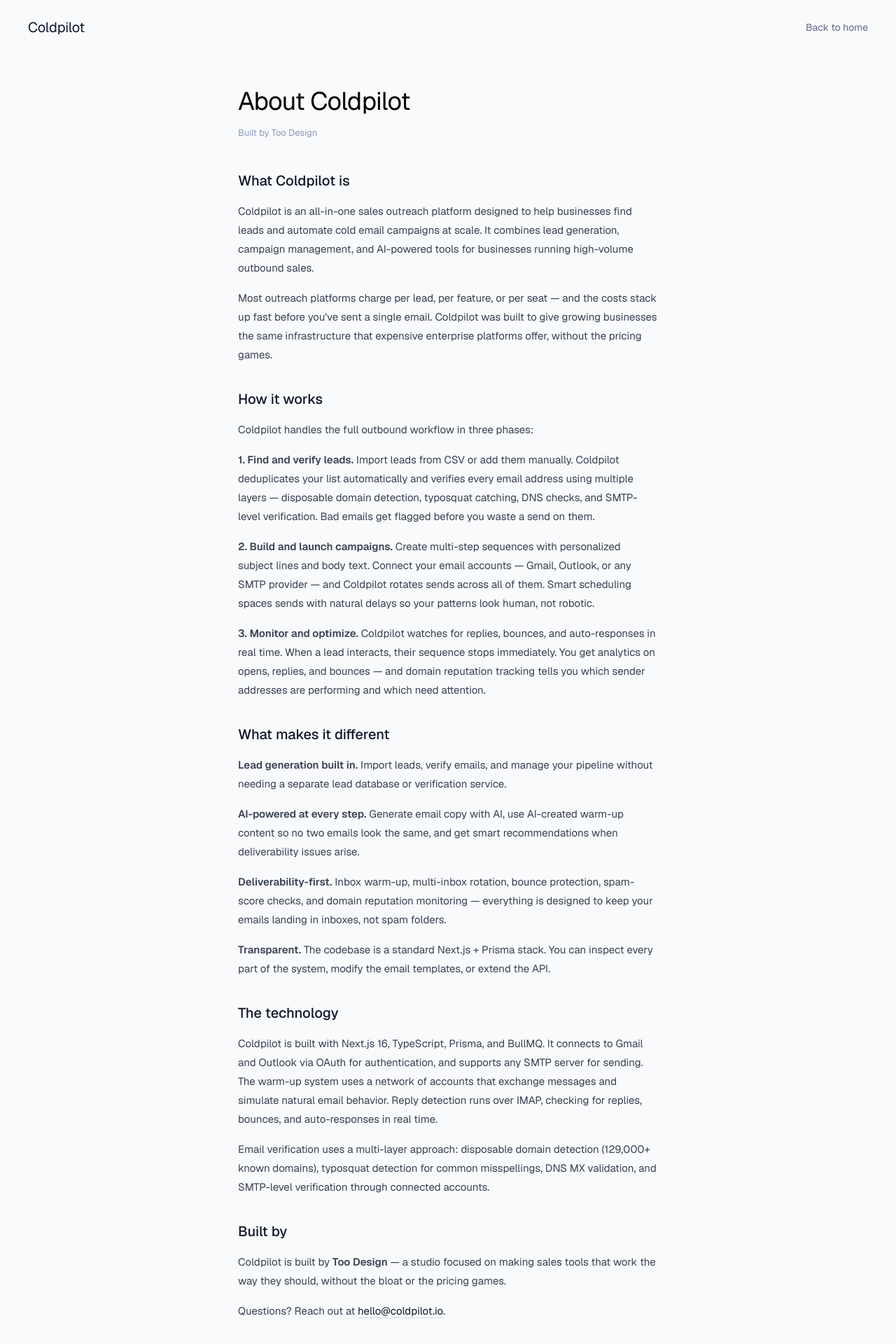
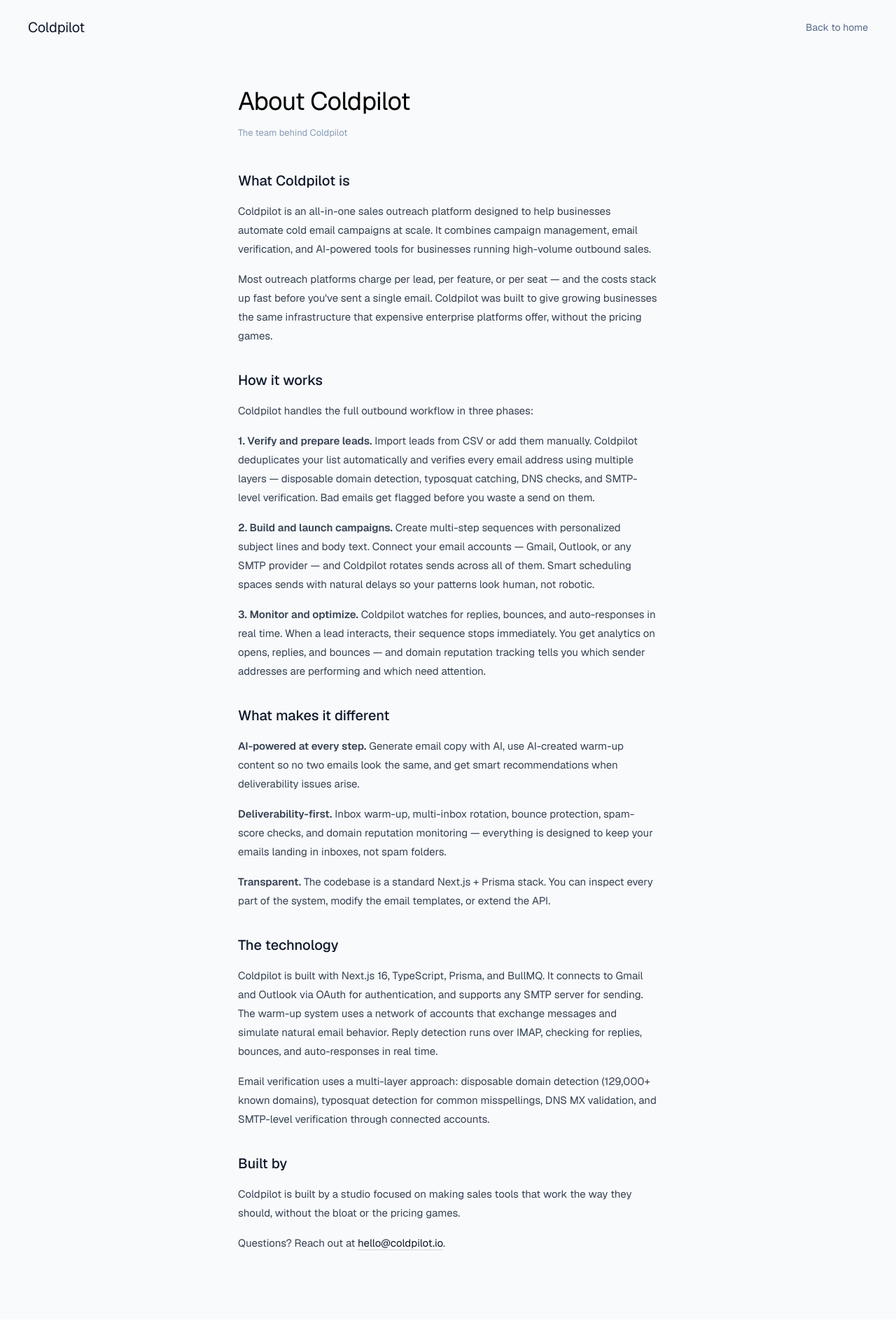
Before and after one commit to Afn-uiux/Cold-Pilot, a Next.js app: page /about in a window 1280 px wide. Shown: the top 1920 px of the page at 70% size. After the commit the page ends 1885 px from the top, so only its background shows below. Built offline with nearby package versions, Linux system fonts and the light colour scheme.

Commit message:
Remove lead finding from positioning, remove env vars from README, remove Too Design branding

```diff
--- a/src/app/about/page.tsx
+++ b/src/app/about/page.tsx
@@ -11,21 +11,20 @@
       </header>
       <main style={{ maxWidth: 680, margin: "0 auto", padding: "40px clamp(20px,4vw,40px) 80px" }}>
         <h1 style={{ fontSize: "clamp(28px,4vw,36px)", fontWeight: 400, letterSpacing: "-0.02em", marginBottom: 8 }}>About Coldpilot</h1>
-        <p style={{ fontSize: 13, color: "#8A9BB5", marginBottom: 40 }}>Built by Too Design</p>
+        <p style={{ fontSize: 13, color: "#8A9BB5", marginBottom: 40 }}>The team behind Coldpilot</p>
 
         <div style={{ fontSize: 15, color: "#374151", lineHeight: 1.8 }}>
           <h2 style={{ fontSize: 20, fontWeight: 500, marginTop: 32, marginBottom: 12, color: "#0F1929" }}>What Coldpilot is</h2>
-          <p style={{ marginBottom: 16 }}>Coldpilot is an all-in-one sales outreach platform designed to help businesses find leads and automate cold email campaigns at scale. It combines lead generation, campaign management, and AI-powered tools for businesses running high-volume outbound sales.</p>
+          <p style={{ marginBottom: 16 }}>Coldpilot is an all-in-one sales outreach platform designed to help businesses automate cold email campaigns at scale. It combines campaign management, email verification, and AI-powered tools for businesses running high-volume outbound sales.</p>
           <p style={{ marginBottom: 16 }}>Most outreach platforms charge per lead, per feature, or per seat — and the costs stack up fast before you&apos;ve sent a single email. Coldpilot was built to give growing businesses the same infrastructure that expensive enterprise platforms offer, without the pricing games.</p>
 
           <h2 style={{ fontSize: 20, fontWeight: 500, marginTop: 32, marginBottom: 12, color: "#0F1929" }}>How it works</h2>
           <p style={{ marginBottom: 16 }}>Coldpilot handles the full outbound workflow in three phases:</p>
-          <p style={{ marginBottom: 16 }}><strong>1. Find and verify leads.</strong> Import leads from CSV or add them manually. Coldpilot deduplicates your list automatically and verifies every email address using multiple layers — disposable domain detection, typosquat catching, DNS checks, and SMTP-level verification. Bad emails get flagged before you waste a send on them.</p>
+          <p style={{ marginBottom: 16 }}><strong>1. Verify and prepare leads.</strong> Import leads from CSV or add them manually. Coldpilot deduplicates your list automatically and verifies every email address using multiple layers — disposable domain detection, typosquat catching, DNS checks, and SMTP-level verification. Bad emails get flagged before you waste a send on them.</p>
           <p style={{ marginBottom: 16 }}><strong>2. Build and launch campaigns.</strong> Create multi-step sequences with personalized subject lines and body text. Connect your email accounts — Gmail, Outlook, or any SMTP provider — and Coldpilot rotates sends across all of them. Smart scheduling spaces sends with natural delays so your patterns look human, not robotic.</p>
           <p style={{ marginBottom: 16 }}><strong>3. Monitor and optimize.</strong> Coldpilot watches for replies, bounces, and auto-responses in real time. When a lead interacts, their sequence stops immediately. You get analytics on opens, replies, and bounces — and domain reputation tracking tells you which sender addresses are performing and which need attention.</p>
 
           <h2 style={{ fontSize: 20, fontWeight: 500, marginTop: 32, marginBottom: 12, color: "#0F1929" }}>What makes it different</h2>
-          <p style={{ marginBottom: 16 }}><strong>Lead generation built in.</strong> Import leads, verify emails, and manage your pipeline without needing a separate lead database or verification service.</p>
           <p style={{ marginBottom: 16 }}><strong>AI-powered at every step.</strong> Generate email copy with AI, use AI-created warm-up content so no two emails look the same, and get smart recommendations when deliverability issues arise.</p>
           <p style={{ marginBottom: 16 }}><strong>Deliverability-first.</strong> Inbox warm-up, multi-inbox rotation, bounce protection, spam-score checks, and domain reputation monitoring — everything is designed to keep your emails landing in inboxes, not spam folders.</p>
           <p style={{ marginBottom: 16 }}><strong>Transparent.</strong> The codebase is a standard Next.js + Prisma stack. You can inspect every part of the system, modify the email templates, or extend the API.</p>
@@ -35,7 +34,7 @@
           <p style={{ marginBottom: 16 }}>Email verification uses a multi-layer approach: disposable domain detection (129,000+ known domains), typosquat detection for common misspellings, DNS MX validation, and SMTP-level verification through connected accounts.</p>
 
           <h2 style={{ fontSize: 20, fontWeight: 500, marginTop: 32, marginBottom: 12, color: "#0F1929" }}>Built by</h2>
-          <p style={{ marginBottom: 16 }}>Coldpilot is built by <strong>Too Design</strong> — a studio focused on making sales tools that work the way they should, without the bloat or the pricing games.</p>
+          <p style={{ marginBottom: 16 }}>Coldpilot is built by a studio focused on making sales tools that work the way they should, without the bloat or the pricing games.</p>
           <p style={{ marginBottom: 16 }}>Questions? Reach out at <a href="mailto:hello@coldpilot.io" style={{ color: "#0F1929", borderBottom: "1px solid rgba(15,25,41,0.15)" }}>hello@coldpilot.io</a>.</p>
         </div>
       </main>
--- a/src/app/page.tsx
+++ b/src/app/page.tsx
@@ -460,7 +460,7 @@
       <div className="wrap">
         <div className="quote-block">
           <blockquote>I built Coldpilot because every tool wanted <em style={{fontStyle:"italic"}}>$47 to start</em> and another charge for leads before I'd sent a single email.</blockquote>
-          <p className="quote-attr">— Builder's note, Too Design</p>
+          <p className="quote-attr">— Builder's note</p>
         </div>
       </div>
 
@@ -486,7 +486,7 @@
               <div className="foot-col"><h4>Legal</h4><ul><li><Link href="/legal/privacy">Privacy</Link></li><li><Link href="/legal/terms">Terms</Link></li></ul></div>
             </div>
           </div>
-          <div className="foot-bottom"><span>&copy; 2026 Coldpilot. Built by Too Design.</span><span>Made for the inbox, not the spam folder.</span></div>
+          <div className="foot-bottom"><span>&copy; 2026 Coldpilot.</span><span>Made for the inbox, not the spam folder.</span></div>
         </div>
       </footer>
 
```
Also changed, not shown: 1 other file (tests, documents, lock files or other folders).
